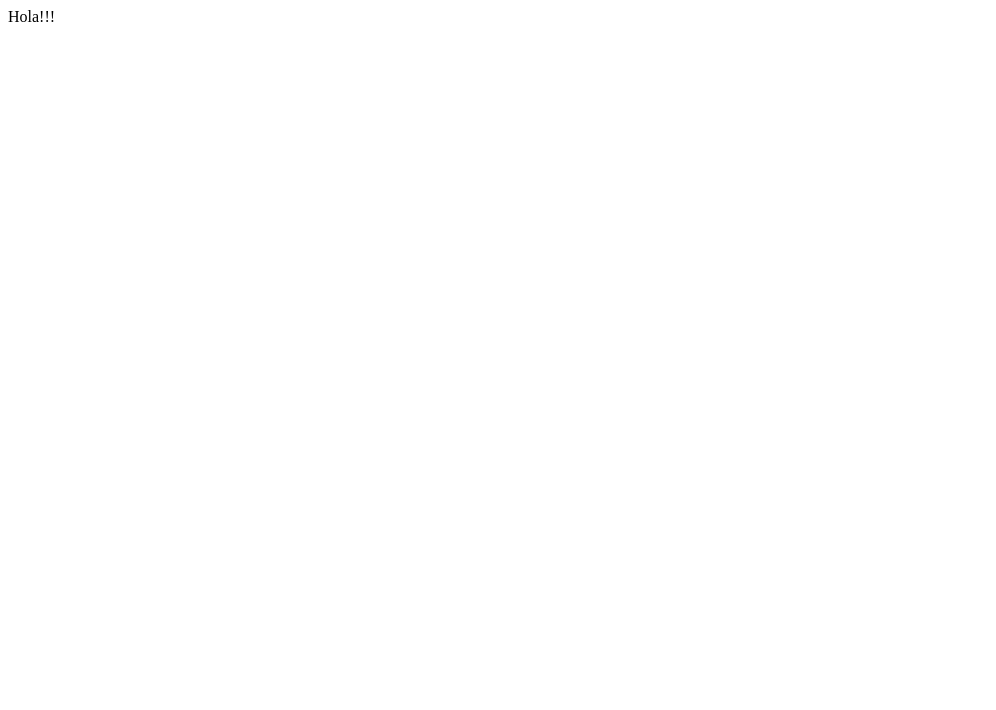
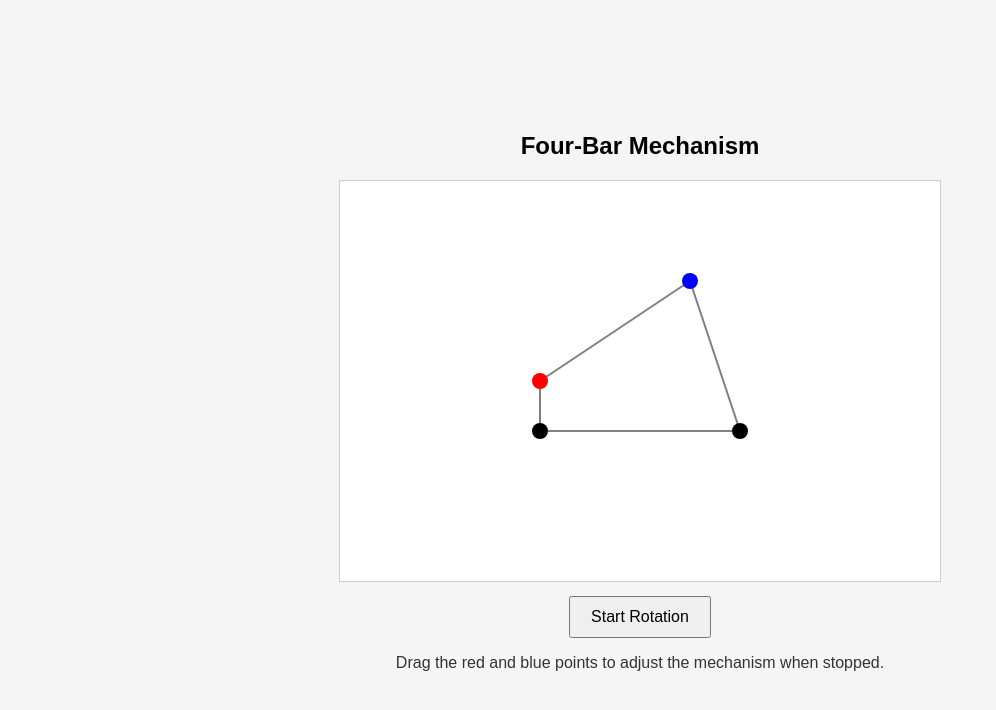
Before and after one commit to alfredoEP/alfredoEP.github.io, a plain HTML site: page linkages/index.html in a window 1280 px wide. Shown: the whole page, without its empty margins (0-996 px from the left). Drawn offline with Linux system fonts and the light colour scheme.

Commit message:
linkages creation

```diff
--- a/linkages/index.html
+++ b/linkages/index.html
@@ -1 +1,21 @@
-Hola!!!
+<!DOCTYPE html>
+<html lang="en">
+
+<head>
+    <meta charset="UTF-8">
+    <meta name="viewport" content="width=device-width, initial-scale=1.0">
+    <title>Four-Bar Mechanism</title>
+    <link rel="stylesheet" href="style.css">
+</head>
+
+<body>
+    <section id="four-bar-section">
+        <h1>Four-Bar Mechanism</h1>
+        <canvas id="mechanismCanvas" width="600" height="400"></canvas>
+    </section>
+    <button id="toggleRotation">Start Rotation</button>
+    <p>Drag the red and blue points to adjust the mechanism when stopped.</p>
+    <script src="script.js"></script>
+</body>
+
+</html>
--- /dev/null
+++ b/linkages/script.js
@@ -0,0 +1,138 @@
+// script.js
+const canvas = document.getElementById("mechanismCanvas");
+const ctx = canvas.getContext("2d");
+const toggleButton = document.getElementById("toggleRotation");
+
+// Initial configuration
+const points = [
+    { x: 200, y: 250, fixed: true, color: "black" }, // Fixed Point A
+    { x: 400, y: 250, fixed: true, color: "black" }, // Fixed Point B
+    { x: 200, y: 200, fixed: false, color: "red" },  // Movable Point C
+    { x: 350, y: 100, fixed: false, color: "blue" }, // Movable Point D
+];
+
+// Link lengths (rigid distances)
+const linkAC = getDistance(points[0], points[2]); // Fixed length AC
+const linkCD = getDistance(points[2], points[3]); // Fixed length CD
+const linkDB = getDistance(points[3], points[1]); // Fixed length DB
+
+let draggingPoint = null;
+let isRotating = false;
+let angle = 0; // Rotation angle in radians
+let lastTime = 0;
+
+// Compute distance between two points
+function getDistance(p1, p2) {
+    return Math.sqrt((p1.x - p2.x) ** 2 + (p1.y - p2.y) ** 2);
+}
+
+// Adjust point `p2` to maintain the fixed distance `length` from point `p1`
+function enforceDistance(p1, p2, length) {
+    const currentDist = getDistance(p1, p2);
+    const adjustmentFactor = length / currentDist;
+    p2.x = p1.x + (p2.x - p1.x) * adjustmentFactor;
+    p2.y = p1.y + (p2.y - p1.y) * adjustmentFactor;
+}
+
+// Enforce rigid linkages for all connections
+function enforceConstraints() {
+    // Keep Point C rigidly linked to Point A
+    enforceDistance(points[0], points[2], linkAC);
+
+    // Keep Point D rigidly linked to Point C
+    enforceDistance(points[2], points[3], linkCD);
+
+    // Keep Point D rigidly linked to Point B
+    enforceDistance(points[1], points[3], linkDB);
+}
+
+// Draw the mechanism
+function drawMechanism() {
+    ctx.clearRect(0, 0, canvas.width, canvas.height);
+
+    // Draw lines connecting the points
+    ctx.beginPath();
+    ctx.moveTo(points[0].x, points[0].y); // Fixed Point A
+    ctx.lineTo(points[2].x, points[2].y); // Movable Point C
+    ctx.lineTo(points[3].x, points[3].y); // Movable Point D
+    ctx.lineTo(points[1].x, points[1].y); // Fixed Point B
+    ctx.closePath();
+    ctx.strokeStyle = "gray";
+    ctx.lineWidth = 2;
+    ctx.stroke();
+
+    // Draw points
+    points.forEach((point) => {
+        ctx.beginPath();
+        ctx.arc(point.x, point.y, 8, 0, Math.PI * 2);
+        ctx.fillStyle = point.color;
+        ctx.fill();
+    });
+}
+
+// Handle rotation
+function rotatePointC(timestamp) {
+    if (!isRotating) return;
+
+    if (lastTime === 0) lastTime = timestamp;
+    const elapsed = timestamp - lastTime;
+
+    // Angular velocity: 15 RPM = 15 * 2π / 60 radians/second
+    const angularVelocity = (15 * 2 * Math.PI) / 60;
+    angle += angularVelocity * (elapsed / 1000); // Increment angle based on elapsed time
+
+    // Update Point C's position
+    points[2].x = points[0].x + linkAC * Math.cos(angle);
+    points[2].y = points[0].y + linkAC * Math.sin(angle);
+
+    // Enforce constraints for the rest of the mechanism
+    enforceConstraints();
+    drawMechanism();
+
+    lastTime = timestamp;
+    requestAnimationFrame(rotatePointC);
+}
+
+// Toggle rotation
+toggleButton.addEventListener("click", () => {
+    isRotating = !isRotating;
+    toggleButton.textContent = isRotating ? "Stop Rotation" : "Start Rotation";
+
+    if (isRotating) {
+        lastTime = 0;
+        requestAnimationFrame(rotatePointC);
+    }
+});
+
+// Dragging logic
+canvas.addEventListener("mousedown", (e) => {
+    if (isRotating) return; // Disable dragging during rotation
+
+    const rect = canvas.getBoundingClientRect();
+    const mouseX = e.clientX - rect.left;
+    const mouseY = e.clientY - rect.top;
+    draggingPoint = points.find(
+        (point) =>
+            !point.fixed &&
+            Math.sqrt((mouseX - point.x) ** 2 + (mouseY - point.y) ** 2) < 10
+    );
+});
+
+canvas.addEventListener("mousemove", (e) => {
+    if (isRotating || !draggingPoint) return;
+
+    const rect = canvas.getBoundingClientRect();
+    draggingPoint.x = e.clientX - rect.left;
+    draggingPoint.y = e.clientY - rect.top;
+
+    // Enforce constraints after moving
+    enforceConstraints();
+    drawMechanism();
+});
+
+canvas.addEventListener("mouseup", () => (draggingPoint = null));
+canvas.addEventListener("mouseleave", () => (draggingPoint = null));
+
+// Initial draw
+enforceConstraints();
+drawMechanism();
--- /dev/null
+++ b/linkages/style.css
@@ -0,0 +1,34 @@
+/* style.css */
+body {
+    font-family: Arial, sans-serif;
+    margin: 0;
+    padding: 0;
+    display: flex;
+    flex-direction: column;
+    align-items: center;
+    justify-content: center;
+    background-color: #f5f5f5;
+    height: 100vh;
+}
+
+#four-bar-section {
+    text-align: center;
+}
+
+canvas {
+    border: 1px solid #ccc;
+    background-color: #fff;
+    cursor: pointer;
+}
+
+button {
+    margin-top: 10px;
+    padding: 10px 20px;
+    font-size: 16px;
+    cursor: pointer;
+}
+
+p {
+    font-size: 16px;
+    color: #333;
+}
```
